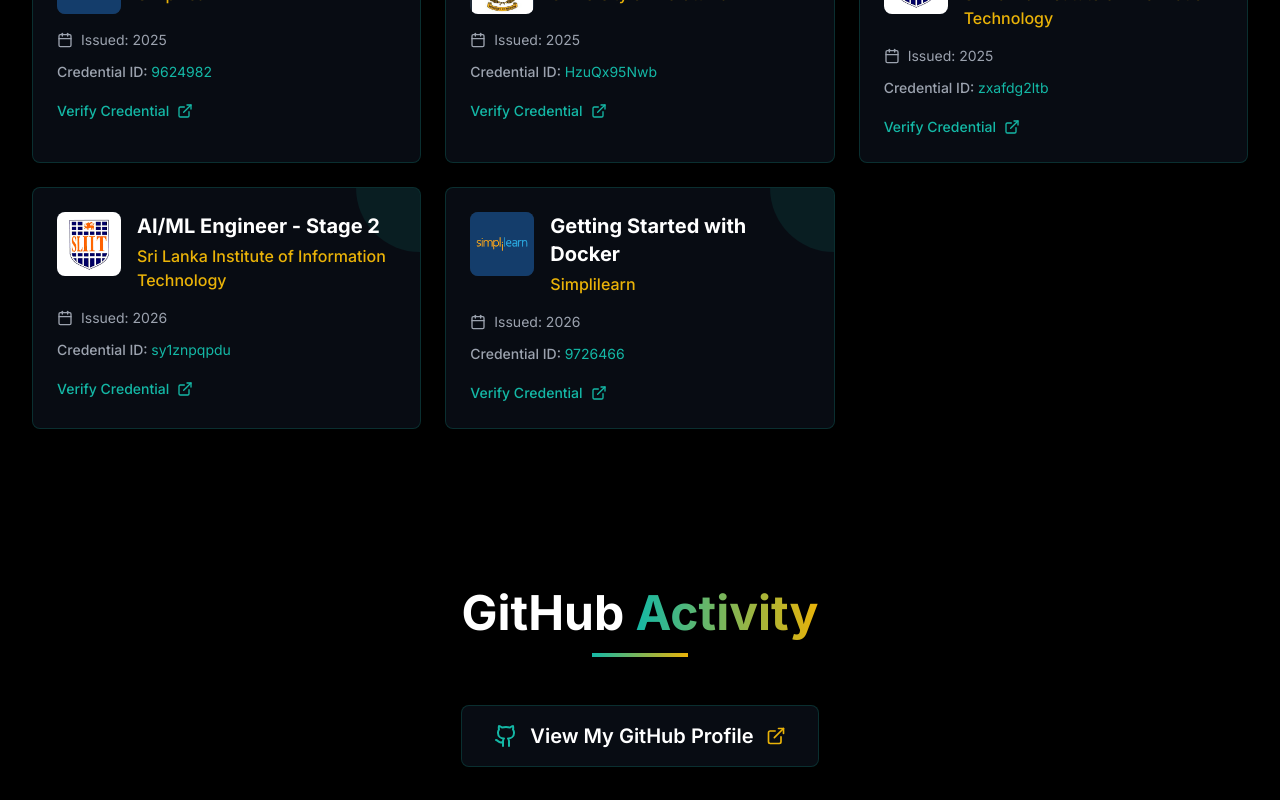
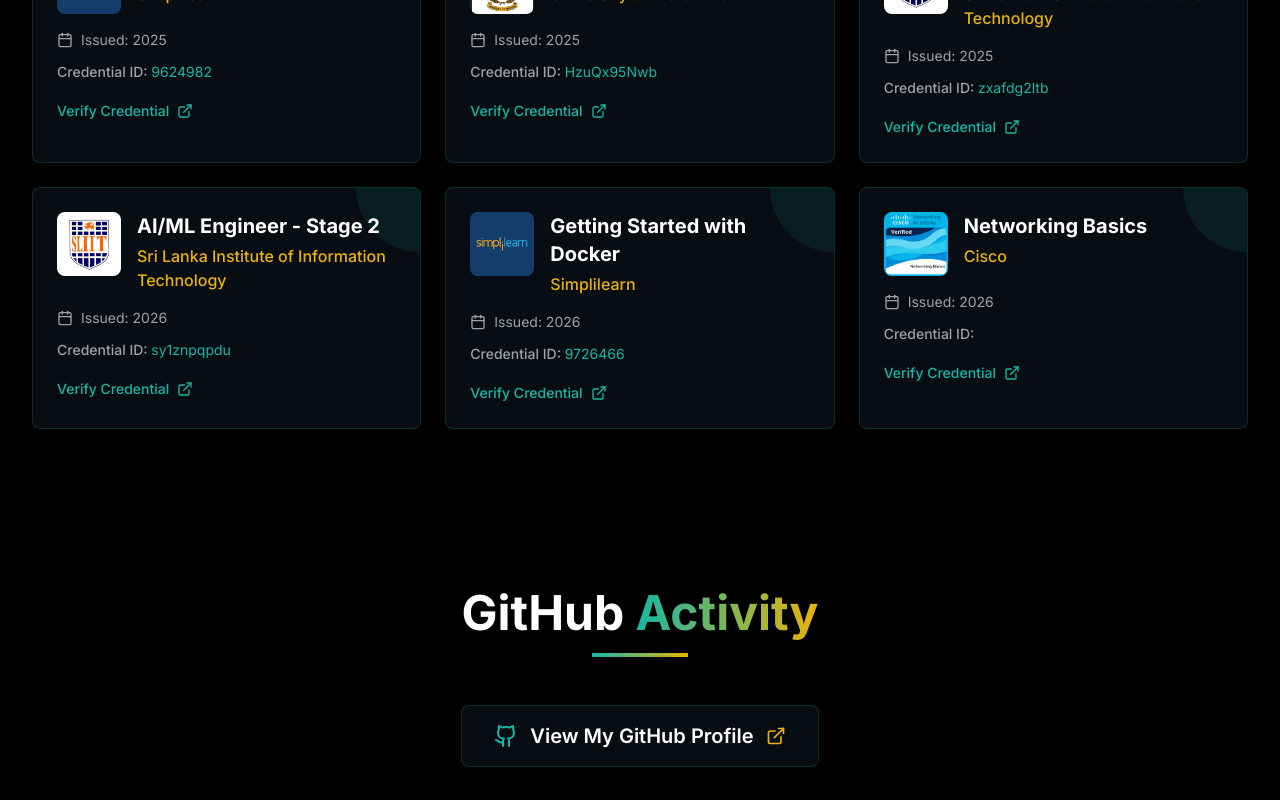
Before and after one commit to heshan-jayaweera/Portfolio, a React (Vite) app: page / in a window 1280 px wide. Shown: the part 5200-6000 px from the top of the page. Built offline with nearby package versions, Linux system fonts and the light colour scheme; no server answers.

Commit message:
new certification

```diff
--- a/src/components/Certifications.jsx
+++ b/src/components/Certifications.jsx
@@ -79,6 +79,14 @@ const Certifications = () => {
       credentialId: '9726466',
       credentialUrl: 'https://simpli-web.app.link/e/TPUqTTH8ZZb',
       logo: 'simplilearn.png',
+    },
+    {
+      id: 9,
+      title: 'Networking Basics',
+      organization: 'Cisco',
+      date: '2026',
+      credentialUrl: 'https://www.credly.com/badges/76ba220d-3804-41c7-8732-dc966555e8b1/linked_in_profile',
+      logo: 'networking_basics.png',
     },
   ]
 
```
Also changed, not shown: public/networking_basics.png (added).
